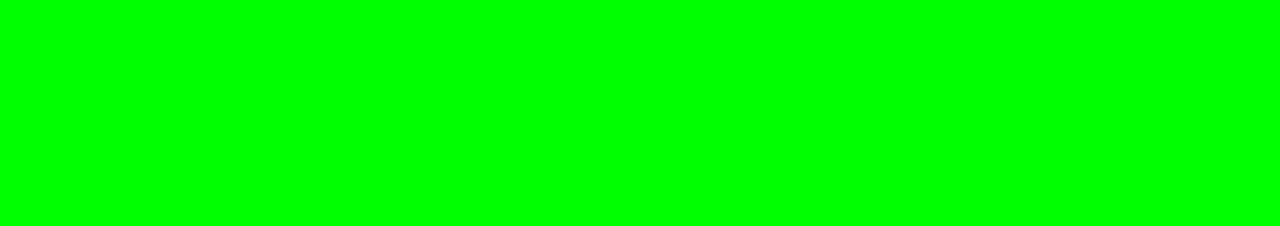
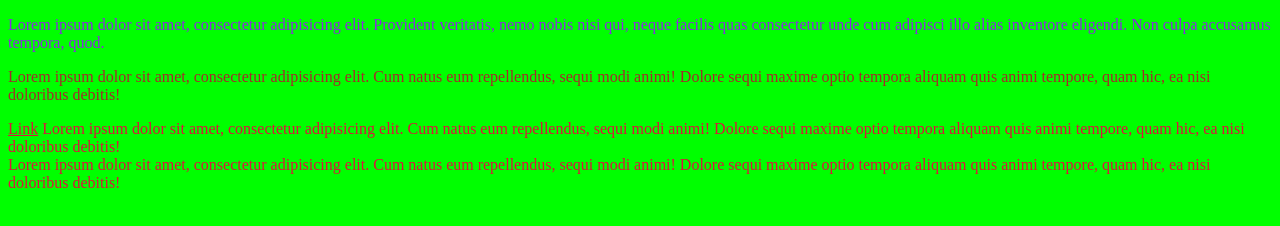
Before and after one commit to lukaszz87/css-podstawy, a plain HTML site: page index.html in a window 1280 px wide. Drawn offline with Linux system fonts and the light colour scheme.

Commit message:
dodanie stylow css

```diff
--- a/css/style.css
+++ b/css/style.css
@@ -3,3 +3,24 @@ body {
 background-color: lime;
 
 }
+
+/* sELEKTOR ZNACZNIKA */
+
+p {
+
+    color: blueviolet;
+
+}
+
+/* sELEKTOR ID */
+
+#paragraph {
+    color: brown;
+}
+
+/* łaczenie selektorów */
+
+a, span, div {
+
+    color: crimson;
+}
--- a/index.html
+++ b/index.html
@@ -8,8 +8,16 @@
 </head>
 <body>
 
+ <!-------- Selektor znacznika ------>
+   <p>Lorem ipsum dolor sit amet, consectetur adipisicing elit. Provident veritatis, nemo nobis nisi qui, neque facilis quas consectetur unde cum adipisci illo alias inventore eligendi. Non culpa accusamus tempora, quod.</p>
 
+<!------------ Selektor ID ---------->
+   <p id="paragraph">Lorem ipsum dolor sit amet, consectetur adipisicing elit. Cum natus eum repellendus, sequi modi animi! Dolore sequi maxime optio tempora aliquam quis animi tempore, quam hic, ea nisi doloribus debitis!</p>
 
+<!------------ łĄCZENIE selektorów ---------->
 
+   <a href="#">Link</a>
+   <span>Lorem ipsum dolor sit amet, consectetur adipisicing elit. Cum natus eum repellendus, sequi modi animi! Dolore sequi maxime optio tempora aliquam quis animi tempore, quam hic, ea nisi doloribus debitis!</span>
+   <div>Lorem ipsum dolor sit amet, consectetur adipisicing elit. Cum natus eum repellendus, sequi modi animi! Dolore sequi maxime optio tempora aliquam quis animi tempore, quam hic, ea nisi doloribus debitis!</div>
 </body>
 </html>
```
